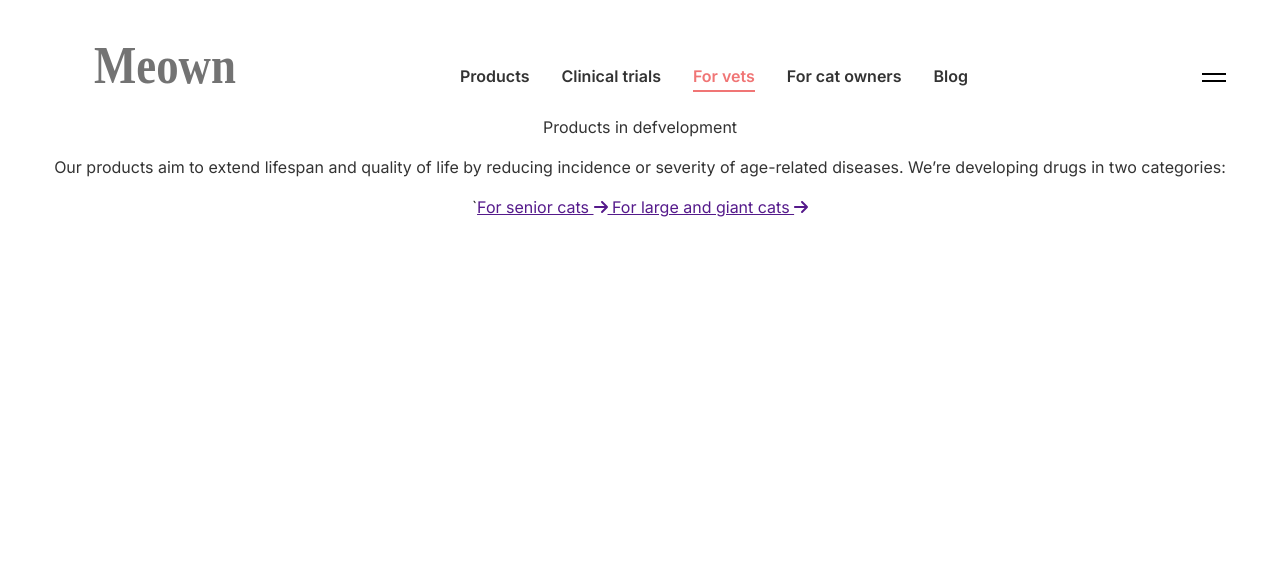
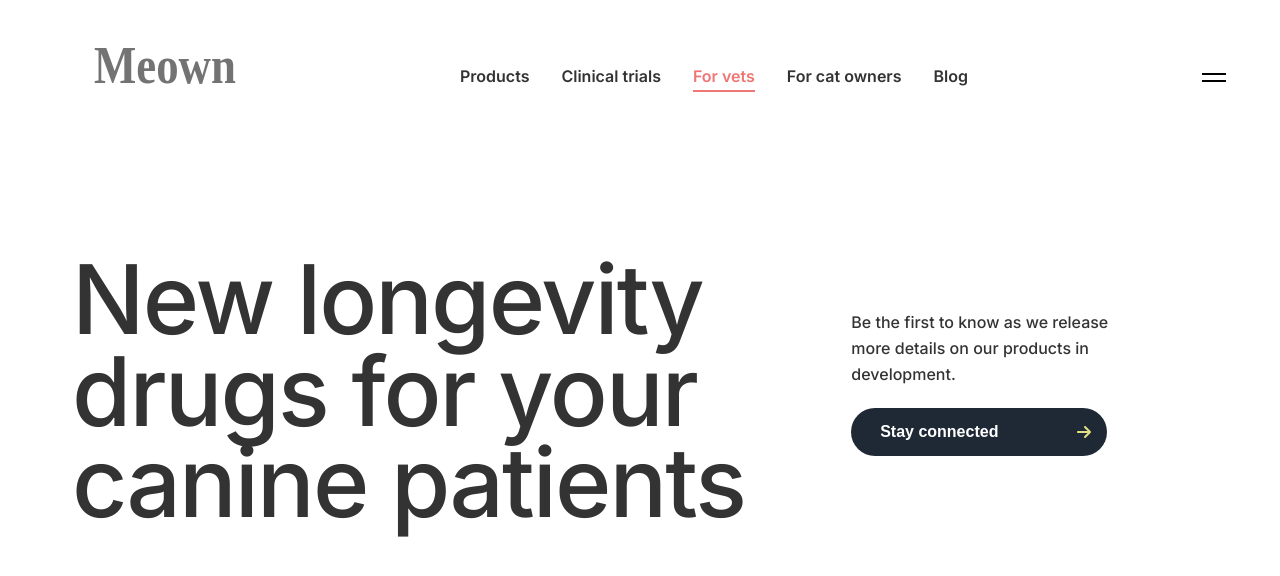
Before and after one commit to BusariAnees/cat-health, a React (Vite) app: page /vets in a window 1280 px wide. Shown: the top 576 px of the page. Built offline with nearby package versions, Linux system fonts and the light colour scheme; a web font is replaced by a local one.

Commit message:
added all headers to the nav sections

```diff
--- a/src/assets/css/products.css
+++ b/src/assets/css/products.css
@@ -31,11 +31,15 @@
     margin: 0 0 2rem;
 }
 
+.nav-section-div-2-p {
+    margin-bottom: 1.3rem !important;
+}
+
 .nav-section-div-3{
     text-align: start;
 }
 
-.nav-section-div-2 a {
+.nav-section-div-3 a {
     margin-bottom: 1rem;
     text-decoration: none;
   font-size: 1rem;
@@ -49,7 +53,7 @@
 
 
 
-.nav-section-div-2 a:hover {
+.nav-section-div-3 a:hover {
     color: rgb(240 117 117);
 }
 
@@ -60,3 +64,39 @@
 .nav-section-div-2 a:hover .right-arrow {
     transform: translateX(13px);
 }
+
+
+/* clinicals */
+.nav-section-2-p-1 {
+    width: 60%;
+}
+
+
+
+.btn-clinicals {
+    margin: 0;
+}
+
+/* owner */
+
+
+.nav-section-4-p-1 {
+    width: 70%;
+}
+
+
+
+
+.nav-products-img {
+    background-image: url("/src/assets/img/cat-5.png");
+    background-size: cover;
+    background-position: 60px -3rem;
+    background-repeat: no-repeat;
+    background-color: rgb(238 237 221 );
+    height: 46rem;
+    padding: 2.3rem;
+}
+
+.cat-des-products {
+    text-align: start;
+}
--- a/src/pages/clinicals.jsx
+++ b/src/pages/clinicals.jsx
@@ -1,20 +1,29 @@
 import Header from "../header";
 import { FontAwesomeIcon } from '@fortawesome/react-fontawesome';
 import { faArrowRight } from '@fortawesome/free-solid-svg-icons';
+
+import "../assets/css/products.css";
 
 
 export default function Clinicals() {
   return (
     <>
     <section>
+ <div className="nav-section-div-1">
+ <p className="nav-section-p-1 nav-section-2-p-1">Give cats more
+healthy years</p>
+      <div className="nav-section-div-2">
+        <p className="nav-section-div-2-p">Join our STAY study to help dogs <br /> live longer, healthier lives.</p>
+        <button className="btn-connected btn-clinicals">
+          <a className="btn-connected-a" href="">
+            {" "}
+            Join the STAY study
+          </a>
+          <FontAwesomeIcon className="awesome-icon" icon={faArrowRight} />
+        </button>
+      </div>
+ </div>
 
-
-        <p>Products in defvelopment</p>
-        <div>
-          <p>Our products aim to extend lifespan and quality of life by reducing incidence or severity of age-related diseases. We’re developing drugs in two categories:</p> `
-          <a href="">For senior cats <FontAwesomeIcon icon={faArrowRight}/> </a>
-          <a href="">For large and giant cats <FontAwesomeIcon icon={faArrowRight}/></a>
-        </div>
       <p></p>
     </section>
 
--- a/src/pages/owner.jsx
+++ b/src/pages/owner.jsx
@@ -1,20 +1,19 @@
 import Header from "../header";
 import { FontAwesomeIcon } from '@fortawesome/react-fontawesome';
 import { faArrowRight } from '@fortawesome/free-solid-svg-icons';
+
+import "../assets/css/products.css";
 
 
 export default function Owner() {
   return (
     <>
     <section>
+ <div className="nav-section-div-1">
+ <p className="nav-section-p-1 nav-section-4-p-1">The first longevity
+drugs for your dog</p>
+ </div>
 
-
-        <p>Products in defvelopment</p>
-        <div>
-          <p>Our products aim to extend lifespan and quality of life by reducing incidence or severity of age-related diseases. We’re developing drugs in two categories:</p> `
-          <a href="">For senior cats <FontAwesomeIcon icon={faArrowRight}/> </a>
-          <a href="">For large and giant cats <FontAwesomeIcon icon={faArrowRight}/></a>
-        </div>
       <p></p>
     </section>
 
--- a/src/pages/products.jsx
+++ b/src/pages/products.jsx
@@ -20,8 +20,13 @@ export default function Product() {
 
       </div>
  </div>
+     <div className="nav-products-img">
+     <div className="cat-des-products">
+            <p className="cat-name">Pixel</p>
+            <p className="cat-age"> Age 12</p>
+            </div>
+     </div>
 
-      <p></p>
     </section>
 
 
--- a/src/pages/vets.jsx
+++ b/src/pages/vets.jsx
@@ -1,19 +1,28 @@
 import Header from "../header";
 import { FontAwesomeIcon } from '@fortawesome/react-fontawesome';
 import { faArrowRight } from '@fortawesome/free-solid-svg-icons';
+
+import "../assets/css/products.css";
 
 
 export default function Vets() {
   return (
     <>
     <section>
+ <div className="nav-section-div-1">
+ <p className="nav-section-p-1 nav-section-2-p-1">New longevity drugs for your canine patients</p>
+      <div className="nav-section-div-2">
+        <p className="nav-section-div-2-p">Be the first to know as we release <br /> more details on our products in <br /> development.</p>
+        <button className="btn-connected btn-clinicals">
+          <a className="btn-connected-a" href="">
+            {" "}
+            Stay connected
+          </a>
+          <FontAwesomeIcon className="awesome-icon" icon={faArrowRight} />
+        </button>
+      </div>
+ </div>
 
-        <p>Products in defvelopment</p>
-        <div>
-          <p>Our products aim to extend lifespan and quality of life by reducing incidence or severity of age-related diseases. We’re developing drugs in two categories:</p> `
-          <a href="">For senior cats <FontAwesomeIcon icon={faArrowRight}/> </a>
-          <a href="">For large and giant cats <FontAwesomeIcon icon={faArrowRight}/></a>
-        </div>
       <p></p>
     </section>
 
```
Also changed, not shown: src/assets/img/cat-5.png (added). Lines whose indentation alone changed are shown as unchanged.
